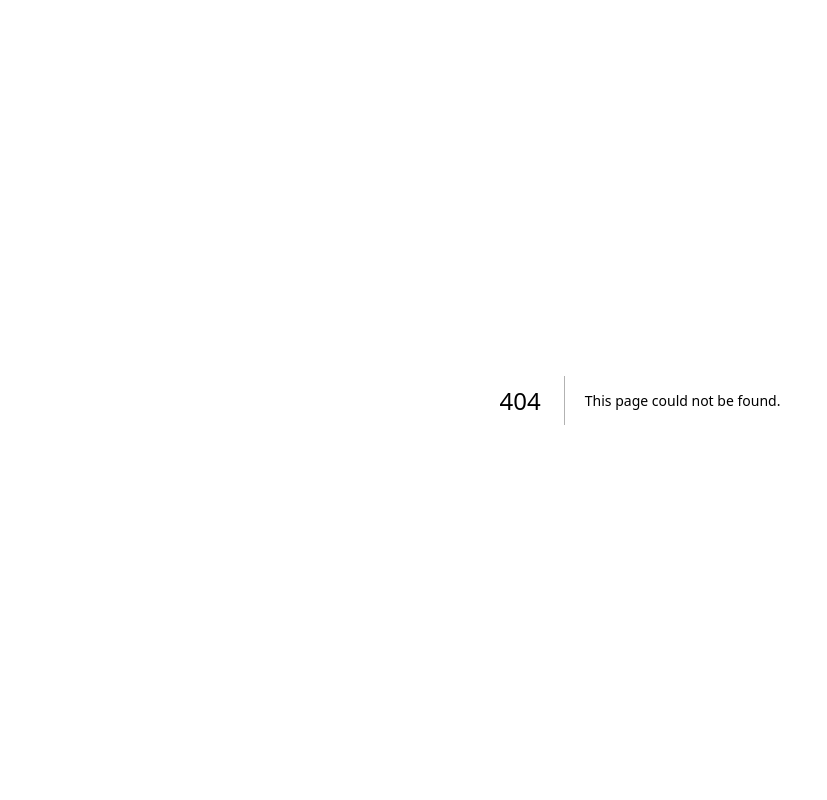
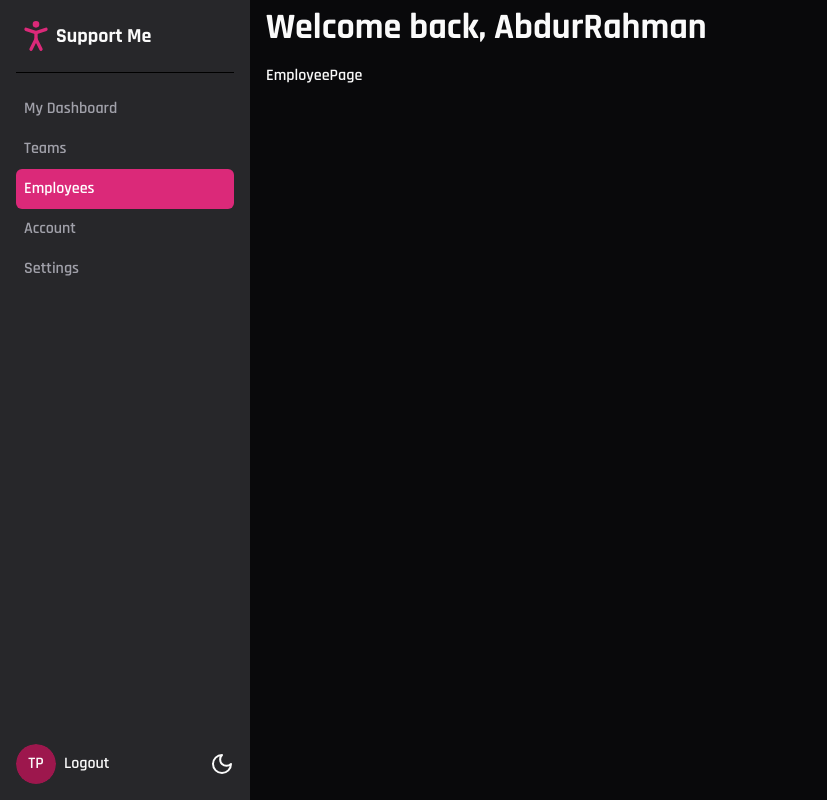
Before and after one commit to arswe/employee-management, a Next.js app: page /dashboard/employees in a window 1280 px wide. Before the commit this address had no page. Shown: the whole page, without its empty margins (0-827 px from the left). Built offline with nearby package versions, Linux system fonts and the light colour scheme.

Commit message:
EmployeePage

```diff
--- /dev/null
+++ b/app/dashboard/employees/page.tsx
@@ -0,0 +1,5 @@
+const EmployeePage = () => {
+  return <div>EmployeePage</div>
+}
+
+export default EmployeePage
```
